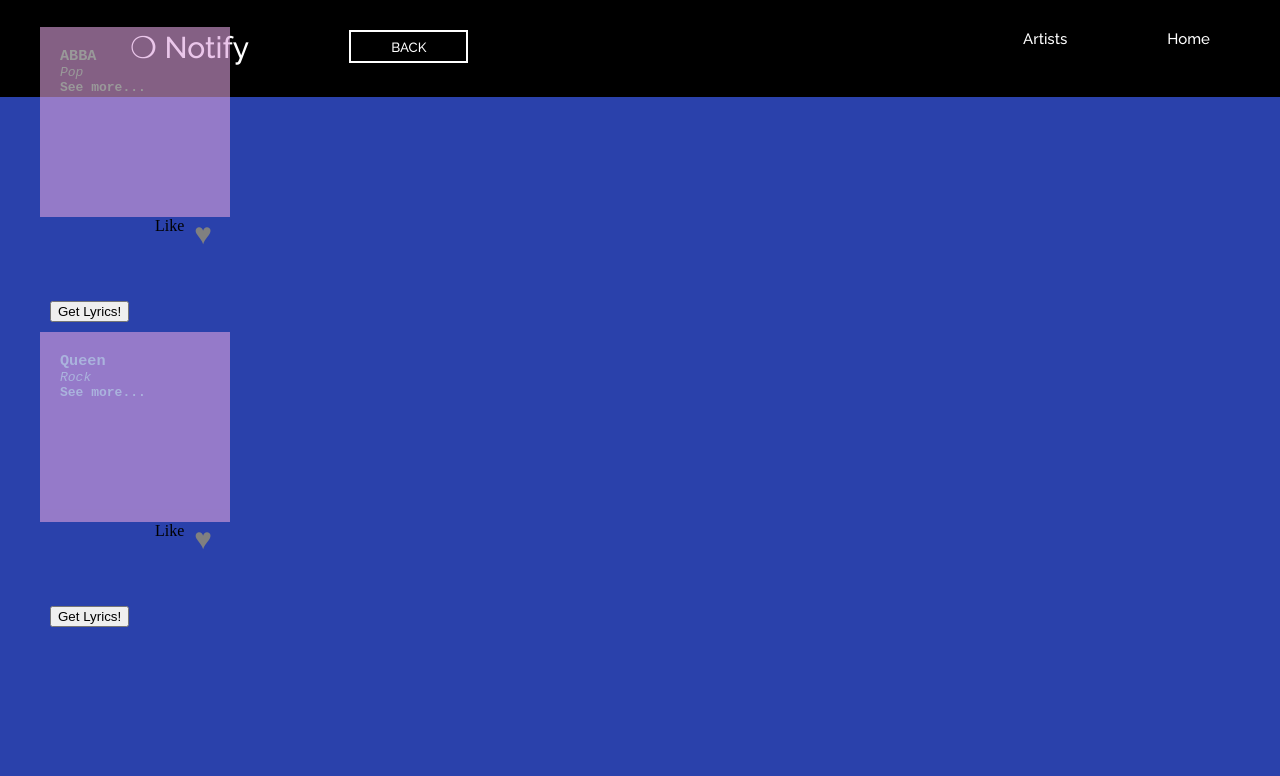
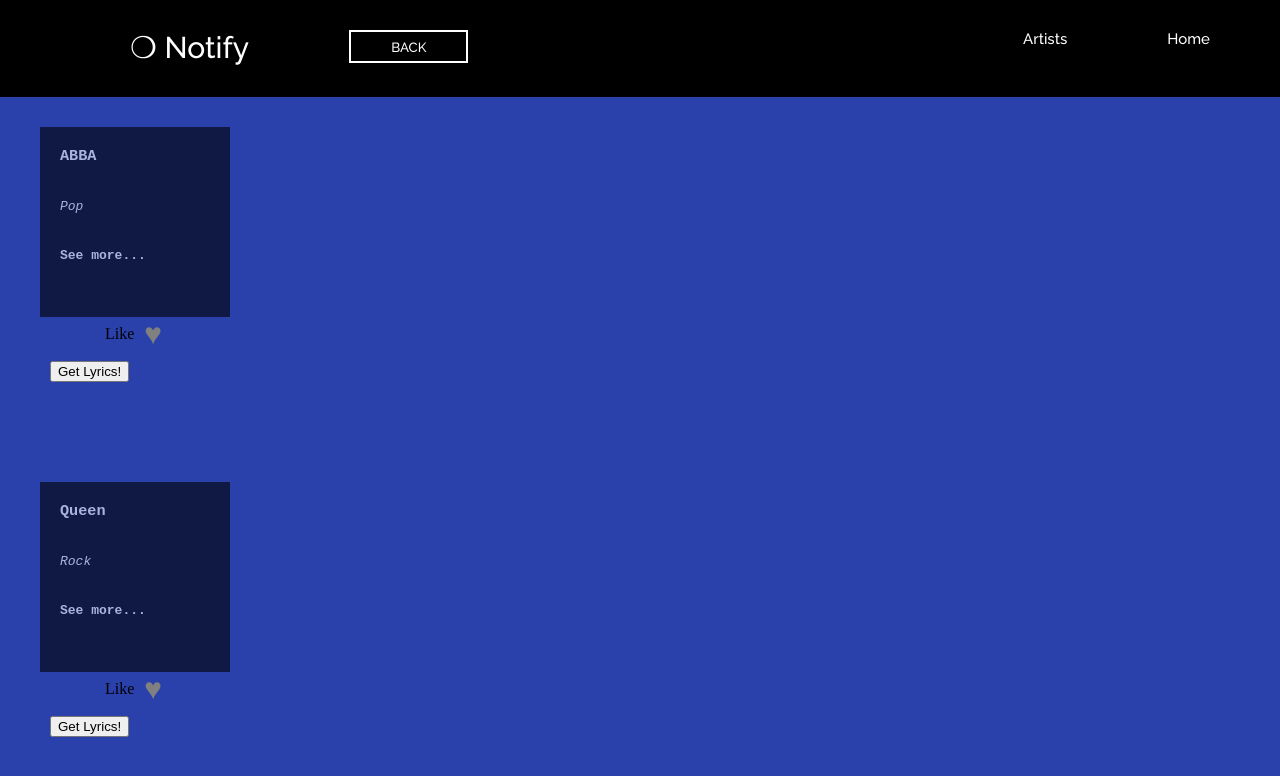
Before and after one commit to Rachiey/react-music-app, a React app: page /artists in a window 1280 px wide. Shown: the top 776 px of the page. Built offline with nearby package versions, Linux system fonts and the light colour scheme.

Commit message:
trying to fix cards

```diff
--- a/src/components/Card/style.css
+++ b/src/components/Card/style.css
@@ -1,12 +1,16 @@
 .card {
     height: 150px;
     width: 150px;
-    background-color: plum;
+    background-color: black;
     color: white;
     padding: 20px;
     opacity: 0.6;
     font-family: monospace;
+    display: grid;
+    margin-top: 100px;
 }
+
+
 
 .card:hover {
     opacity: 1;
--- a/src/components/LikeButton/style.css
+++ b/src/components/LikeButton/style.css
@@ -1,8 +1,9 @@
 .like {
     display: flex;
     cursor:pointer;
-    margin-left: 115px;
-    margin-bottom: 50px;
+    align-items: center;
+    margin-left: 65px;
+    position:relative
 }
 
 p {
--- a/src/pages/Artists/index.jsx
+++ b/src/pages/Artists/index.jsx
@@ -32,8 +32,9 @@
         <section id="artists">
             <h2>Choose an artist:</h2>
             <ol>
+                <div className= "grid">
                 { renderArtists() }
-
+                </div>
             </ol>
 
         </section>
```
